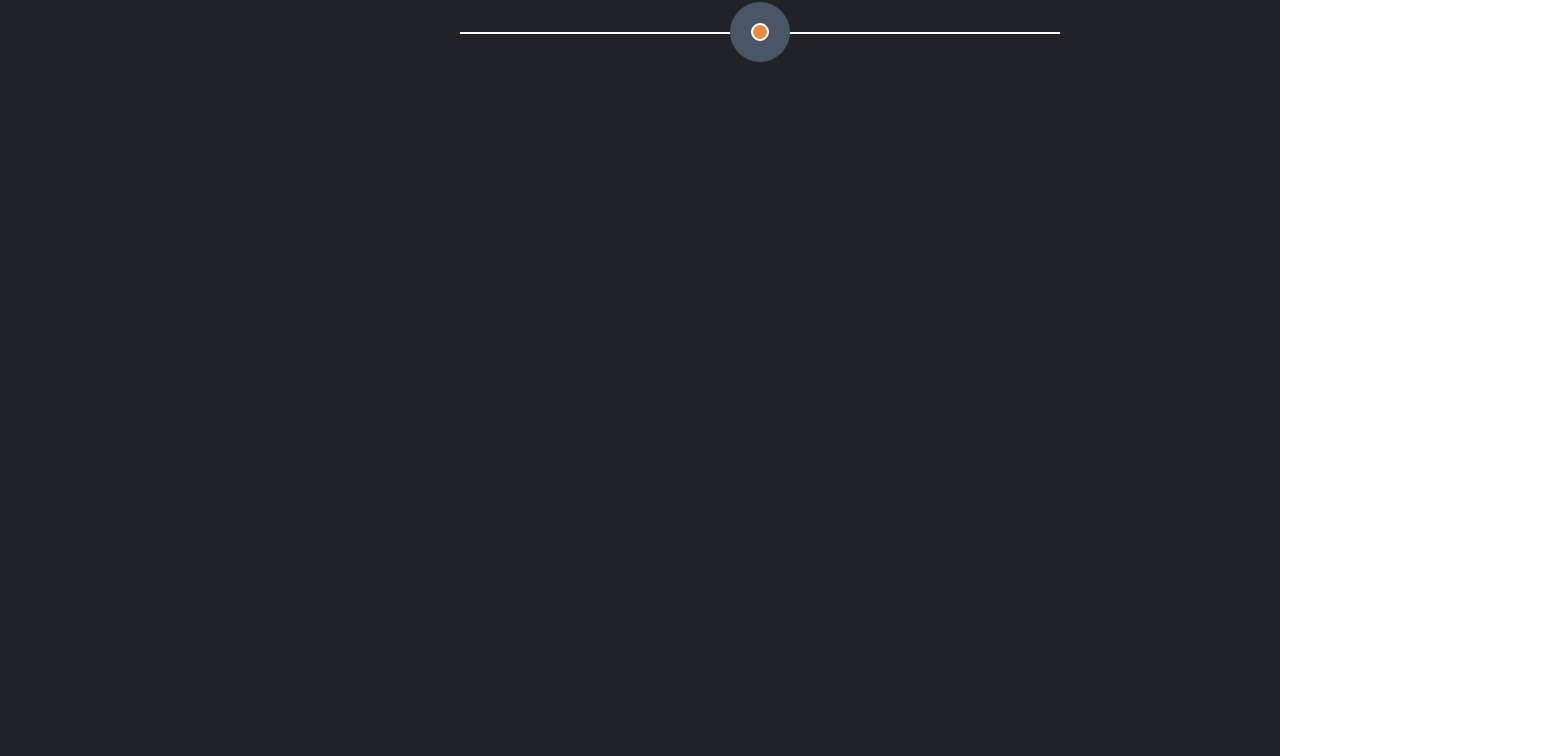
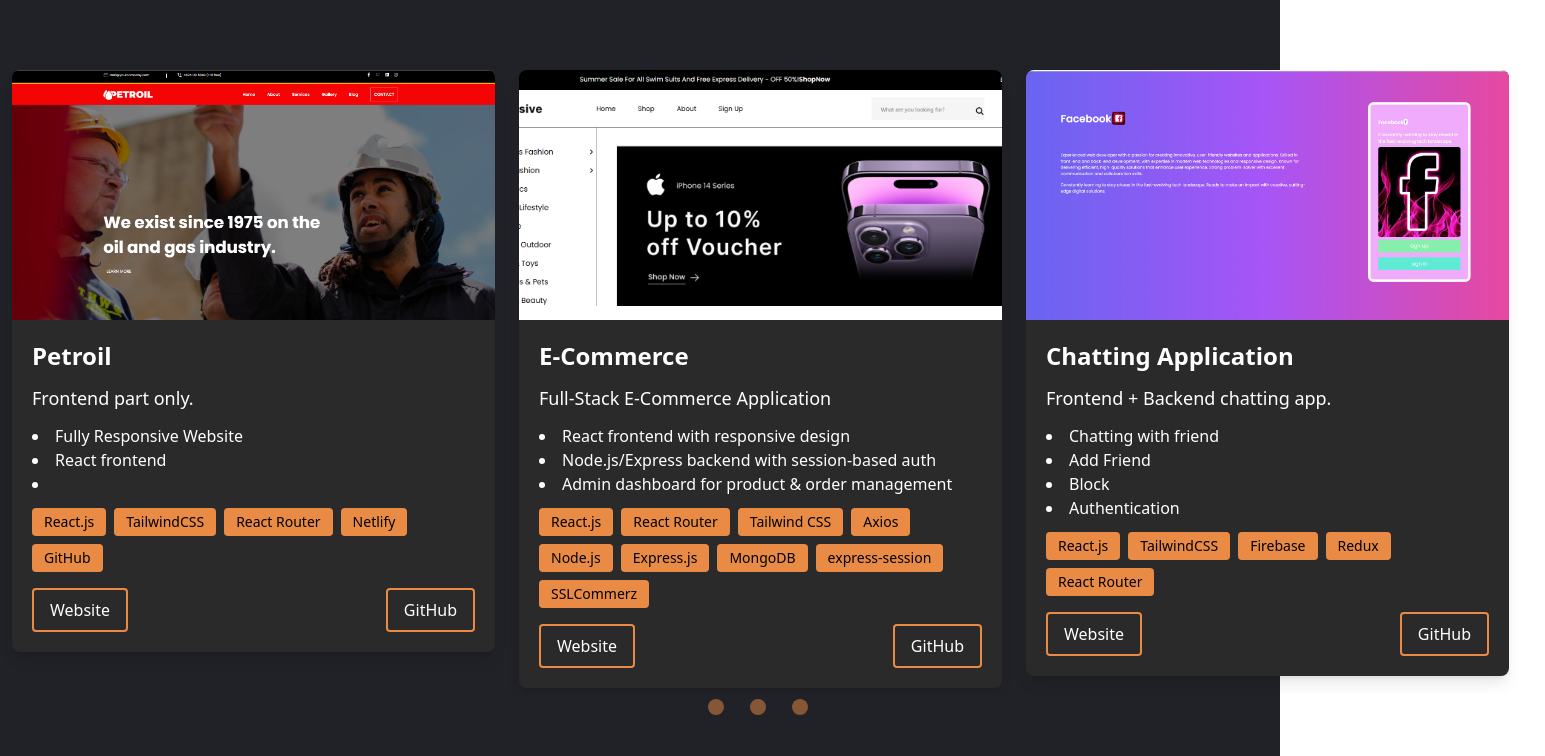
Before and after one commit to mustakin04/Full-Stack-Porfolio, a React (Vite) app: page /project in a window 1280 px wide. Shown: the part 213-969 px from the top of the page, 1545 px wide, since content can reach past the window. Built offline with nearby package versions, Linux system fonts and the light colour scheme.

Commit message:
Project list update

```diff
--- a/package.json
+++ b/package.json
@@ -17,7 +17,9 @@
     "react-dom": "^18.3.1",
     "react-icons": "^5.4.0",
     "react-router-dom": "^7.1.5",
+    "react-slick": "^0.31.0",
     "react-toastify": "^11.0.3",
+    "slick-carousel": "^1.8.1",
     "tailwindcss": "^4.0.3",
     "typewriter-effect": "^2.21.0"
   },
--- a/src/App.css
+++ b/src/App.css
@@ -0,0 +1,23 @@
+/* Show Slick dots properly */
+.slick-dots {
+  position: absolute;
+  bottom: -30px; /* Adjust distance */
+  display: flex !important;
+  justify-content: center;
+  width: 100%;
+}
+
+.slick-dots li button {
+  width: 12px;
+  height: 12px;
+  border-radius: 50%;
+  background: #e98b45;
+  opacity: 0.5;
+  transition: all 0.3s;
+}
+
+.slick-dots li.slick-active button {
+  opacity: 1;
+  transform: scale(1.5);
+  box-shadow: 0 0 8px #e98b45;
+}
--- a/src/Component/Banner/Banner.jsx
+++ b/src/Component/Banner/Banner.jsx
@@ -6,8 +6,9 @@
 import { RiJavascriptFill } from "react-icons/ri";
 import { FaReact } from "react-icons/fa";
 import { SiNextdotjs } from "react-icons/si";
-import { SiFirebase } from "react-icons/si";
-import { IoLogoFigma } from "react-icons/io5";
+import { SiExpress } from "react-icons/si";
+import { SiMongodb } from "react-icons/si";
+
 import  { useEffect, useRef } from "react";
 import Typewriter from "typewriter-effect/dist/core";
 
@@ -94,18 +95,18 @@
               className="absolute bottom-[20px] right-[10px] flex items-center gap-[10px]  bg-white py-[20px]
               px-[20px] rounded-[25px]"
             >
-              <SiFirebase className="text-4xl text-[#d62b00]" />
+              <SiExpress className="text-4xl text-[#d62b00]" />
               <p className="font-poppins font-semibold text-[#283938] text-[24px]">
-                Firebase
+                Express.js
               </p>
             </div>
             <div
               className="absolute bottom-[20px] left-[10px] flex items-center gap-[10px]  bg-white py-[20px]
               px-[20px] rounded-[25px]"
             >
-              <IoLogoFigma className="text-4xl text-[#d600ab]" />
+              <SiMongodb className="text-4xl text-[#d600ab]" />
               <p className="font-poppins font-semibold text-[#283938] text-[24px]">
-                Figma
+               MongoDB
               </p>
             </div>
           </div>
--- a/src/Component/Navbar/Navbar.jsx
+++ b/src/Component/Navbar/Navbar.jsx
@@ -41,7 +41,7 @@
                  <Link to="/contact"> Contact</Link></li>
               </ul>
              <div className="border-2 border-[#e98b45]">
-              <a href="https://drive.google.com/file/d/16ogAAYYUqG1-fGu_QPohSxGfUlNvlWpy/view?usp=sharing"
+              <a href="https://drive.google.com/file/d/1LdNoix9cexiJUFH6OeJX8nUeM2boBOXf/view?usp=drive_link"
               className="font-poppins font-semibold py-[8px]
               px-[20px] text-[24px] text-white rounded ">Resume</a>
              </div>
--- a/src/Component/Project/Project.jsx
+++ b/src/Component/Project/Project.jsx
@@ -2,167 +2,138 @@
 import Container from "../Container/Container";
 import chat from "../../assets/Screenshot (3).png";
 import petrol from "../../assets/Screenshot (4).png";
-import innovate from "../../assets/Screenshot (12).png"
+import innovate from "../../assets/Screenshot (12).png";
+
+import Slider from "react-slick";
+import "slick-carousel/slick/slick.css";
+import "slick-carousel/slick/slick-theme.css";
+
+const projects = [
+  {
+    title: "Chatting Application",
+    description: "Frontend + Backend chatting app.",
+    features: ["Chatting with friend", "Add Friend", "Block", "Authentication"],
+    tech: ["React.js", "TailwindCSS", "Firebase", "Redux", "React Router"],
+    website: "https://effulgent-lollipop-c75984.netlify.app/",
+    github: "https://github.com/mustakin04/Chatting-application",
+    image: chat,
+  },
+  {
+    title: "Petroil",
+    description: "Frontend part only.",
+    features: ["Fully Responsive Website","React frontend",""],
+    tech: ["React.js", "TailwindCSS", "React Router", "Netlify", "GitHub"],
+    website: "https://ephemeral-buttercream-8e25a8.netlify.app/",
+    github: "https://github.com/mustakin04/Petroil-Website",
+    image: petrol,
+  },
+  {
+    title: "E-Commerce",
+    description: "Full-Stack E-Commerce Application",
+    features: [
+      "React frontend with responsive design",
+      "Node.js/Express backend with session-based auth",
+      "Admin dashboard for product & order management",
+    ],
+    tech: [
+      "React.js",
+      "React Router",
+      "Tailwind CSS",
+      "Axios",
+      "Node.js",
+      "Express.js",
+      "MongoDB",
+      "express-session",
+      "SSLCommerz",
+    ],
+    website: "https://magnificent-lollipop-61ef33.netlify.app/",
+    github: "https://github.com/mustakin04/Full-Ecommerce",
+    image: innovate,
+  },
+];
 
 const Project = () => {
+  const settings = {
+    dots: true,
+    infinite: true,
+    speed: 500,
+    slidesToShow: 3,
+    slidesToScroll: 1,
+    autoplay: true,
+    autoplaySpeed: 3000,
+    arrows: true,
+    responsive: [
+      { breakpoint: 1024, settings: { slidesToShow: 2, slidesToScroll: 1 } },
+      { breakpoint: 768, settings: { slidesToShow: 1, slidesToScroll: 1 } },
+    ],
+    appendDots: (dots) => (
+      <div className="absolute -bottom-8 w-full flex justify-center">
+        <ul className="flex gap-3">{dots}</ul>
+      </div>
+    ),
+    customPaging: (i) => (
+      <div className="w-4 h-4 rounded-full bg-[#e98b45] opacity-50 hover:opacity-100 transition"></div>
+    ),
+  };
+
   return (
-    <div className="bg-[#212228] py-[60px]">
+    <div className="bg-[#212228] py-16 relative">
       <Container>
-        <h1
-          className="text-[#e98b45]  text-center  font-dan
-            font-bold text-[50px] "
-        >
-          MY <span className="text-white ml-[5px]"> PROJECTS </span>
+        <h1 className="text-[#e98b45] text-center font-dan font-bold text-[50px]">
+          MY <span className="text-white ml-2">PROJECTS</span>
         </h1>
-        <div className="relative w-[600px] h-[2px] m-auto bg-white mt-[30px]">
-          <div className="absolute top-[-30px] left-[45%]  flex justify-center items-center w-[60px] h-[60px] rounded-full bg-gray-600">
-            <div className="w-[18px] h-[18px] rounded-full bg-[#e98b45] m-[10px] border-2 border-white"></div>
-          </div>
-        </div>
-        <div className="flex justify-between mt-[100px]">
-          <div className="w-[31%] border-1 border-white "
-          data-aos="fade-up"
-          data-aos-anchor-placement="top-bottom">
-            <div>
-              <img src={chat} alt="" className="object-cover" />
-            </div>
-            <div className="m-[20px]">
-              <h3 className="font-semibold font-poppins text-white text-[26px] mt-[30px] ">
-                Chatting Application
-              </h3>
-              <p className="font-normal font-poppins text-white text-[22px] mt-[20px]">
-                Chatting appliction is frontend and backend chatting app.
-              </p>
-              <ul className="font-normal font-poppins text-white text-[22px] list-inside list-disc">
-                <li>Chatting with friend</li>
-                <li>Add Friend</li>
-                <li>Block</li>
-                <li>Authentication</li>
-              </ul>
-              <div className="font-semibold text-black text-[22px]  mt-[30px]">
-                <button className="bg-[#e98b45] py-[12px] px-[12px] rounded  mr-[10px]  mb-[8px]">
-                  React.js
-                </button>
-                <button className="bg-[#e98b45] py-[12px] px-[12px] rounded  mr-[10px]  mb-[8px]">
-                  Tailwincss
-                </button>
-                <button className="bg-[#e98b45] py-[12px] px-[12px] rounded  mr-[10px]  mb-[8px]">
-                  Firebase
-                </button>
-                <button className="bg-[#e98b45] py-[12px] px-[12px] rounded  mr-[10px]  mb-[8px]">
-                  Redux
-                </button>
-                <button className="bg-[#e98b45] py-[12px] px-[12px] rounded  mr-[10px]  mb-[8px]">
-                  React Router
-                </button>
+
+        <div className="mt-16 relative overflow-visible">
+          <Slider {...settings}>
+            {projects.map((project, index) => (
+              <div key={index} className="px-3">
+                <div className="bg-[#2a2a2a] rounded-lg overflow-hidden shadow-lg hover:shadow-xl transition">
+                  <img
+                    src={project.image}
+                    alt={project.title}
+                    className="w-full h-[250px] object-cover"
+                  />
+                  <div className="p-5">
+                    <h3 className="text-white text-2xl font-semibold mb-3">{project.title}</h3>
+                    <p className="text-white text-lg mb-3">{project.description}</p>
+                    <ul className="list-disc list-inside text-white mb-3">
+                      {project.features.map((feature, i) => (
+                        <li key={i}>{feature}</li>
+                      ))}
+                    </ul>
+                    <div className="flex flex-wrap gap-2 mb-4">
+                      {project.tech.map((tech, i) => (
+                        <span
+                          key={i}
+                          className="bg-[#e98b45] text-black text-sm py-1 px-3 rounded"
+                        >
+                          {tech}
+                        </span>
+                      ))}
+                    </div>
+                    <div className="flex justify-between mt-4">
+                      <a
+                        href={project.website}
+                        target="_blank"
+                        rel="noopener noreferrer"
+                        className="text-white border-2 border-[#e98b45] py-2 px-4 rounded hover:bg-[#e98b45] hover:text-black transition"
+                      >
+                        Website
+                      </a>
+                      <a
+                        href={project.github}
+                        target="_blank"
+                        rel="noopener noreferrer"
+                        className="text-white border-2 border-[#e98b45] py-2 px-4 rounded hover:bg-[#e98b45] hover:text-black transition"
+                      >
+                        GitHub
+                      </a>
+                    </div>
+                  </div>
+                </div>
               </div>
-              <div className="flex justify-between font-poppins font-semibold text-white text-[24px]
-               mt-[150px]">
-                <a href="https://profound-faun-d97413.netlify.app/" className="py-[10px] px-[18px]
-                border-2 border-[#e98b45]">Website</a>
-                <a href="https://github.com/mustakin04/Chatting-application" className="py-[10px]
-                px-[18px] border-2 border-[#e98b45]">GitHub</a>
-              </div>
-            </div>
-          </div>
-          <div className="w-[31%] border-1 border-white"
-          data-aos="fade-up"
-          data-aos-anchor-placement="top-bottom">
-            <div>
-              <img src={petrol} alt="" className="object-cover" />
-            </div>
-            <div className="m-[20px]">
-              <h3 className="font-semibold font-poppins text-white text-[26px] mt-[30px] ">
-                Petroil
-              </h3>
-              <p className="font-normal font-poppins text-white text-[22px] mt-[20px]">
-                Petroil appliction is frontend  part.
-              </p>
-              <ul className="font-normal font-poppins text-white text-[22px] list-inside list-disc">
-                <li>It's fully Responsive Website</li>
-              </ul>
-              <div className="font-semibold text-black text-[22px]  mt-[30px]">
-                <button className="bg-[#e98b45] py-[12px] px-[12px] rounded  mr-[10px]  mb-[8px]">
-                  React.js
-                </button>
-                <button className="bg-[#e98b45] py-[12px] px-[12px] rounded  mr-[10px]  mb-[8px]">
-                  Tailwincss
-                </button>
-                <button className="bg-[#e98b45] py-[12px] px-[12px] rounded  mr-[10px]  mb-[8px]">
-                  React Router
-                </button>
-                < button className="bg-[#e98b45] py-[12px] px-[12px] rounded  mr-[10px]  mb-[8px]">
-                  Netify
-                </button>
-                < button className="bg-[#e98b45] py-[12px] px-[12px] rounded  mr-[10px]  mb-[8px]">
-                  GitHub
-                </button>
-              </div>
-              <div className="flex justify-between  font-poppins font-semibold text-white text-[24px]
-              mt-[280px]">
-                <a href="https://lighthearted-lokum-3ed1d9.netlify.app/" className="py-[10px] px-[18px]
-                border-2 border-[#e98b45]">Website</a>
-                <a href="https://github.com/mustakin04/Petroil-Website" className="py-[10px] px-[18px] border-2
-                 border-[#e98b45]">GitHub</a>
-              </div>
-            </div>
-          </div>
-          <div className="w-[31%] border-1 border-white"
-          data-aos="fade-up"
-          data-aos-anchor-placement="top-bottom">
-            <div>
-              <img src={innovate} alt="" className="object-cover" />
-            </div>
-            <div className="m-[20px]">
-              <h3 className="font-semibold font-poppins text-white text-[26px] mt-[30px] ">
-              E-Commerce
-              </h3>
-              <p className="font-normal font-poppins text-white text-[22px] mt-[20px]">
-              Full-Stack E-Commerce Application
-              </p>
-              <ul className="font-normal font-poppins text-white text-[22px] list-inside list-disc">
-                <li>React frontend with responsive design</li>
-                <li>Node.js/Express backend with session-based authentication</li>
-                 <li>Admin dashboard for product & order management</li>
-              </ul>
-              <div className="font-semibold text-black text-[22px]  mt-[30px]">
-                <button className="bg-[#e98b45] py-[12px] px-[12px] rounded  mr-[10px]  mb-[8px]">
-                  React.js
-                </button>
-                <button className="bg-[#e98b45] py-[12px] px-[12px] rounded  mr-[10px]  mb-[8px]">
-                  React Router
-                </button>
-                < button className="bg-[#e98b45] py-[12px] px-[12px] rounded  mr-[10px]  mb-[8px]">
-                  Tailwind CSS
-                </button>
-                <button className="bg-[#e98b45] py-[12px] px-[12px] rounded  mr-[10px]  mb-[8px]">
-                  Axios
-                </button>
-                <button className="bg-[#e98b45] py-[12px] px-[12px] rounded  mr-[10px]  mb-[8px]">
-                 Node.js
-                </button>
-                < button className="bg-[#e98b45] py-[12px] px-[12px] rounded  mr-[10px]  mb-[8px]">
-                Express.js
-                </button>
-                <button className="bg-[#e98b45] py-[12px] px-[12px] rounded  mr-[10px]  mb-[8px]">
-                 MongoDB
-                </button>
-                <button className="bg-[#e98b45] py-[12px] px-[12px] rounded  mr-[10px]  mb-[8px]">
-               express-session
-                </button>
-                < button className="bg-[#e98b45] py-[12px] px-[12px] rounded  mr-[10px]  mb-[8px]">
-                  SSLCommerz
-                </button>
-              </div>
-              <div className="flex justify-between  font-poppins font-semibold text-white text-[24px]
-               mt-[10px]">
-                 <a href="https://gleeful-maamoul-dc75e4.netlify.app/" className="py-[10px] px-[18px]
-                border-2 border-[#e98b45]">Website</a>
-                <a href="https://github.com/mustakin04/Full-Ecommerce" className="py-[10px]
-                px-[18px] border-2 border-[#e98b45]">GitHub</a>
-              </div>
-            </div>
-          </div>
+            ))}
+          </Slider>
         </div>
       </Container>
     </div>
```
Also changed, not shown: src/Component/About/About.jsx (+10 -8 lines), 1 other file (tests, documents, lock files or other folders).
